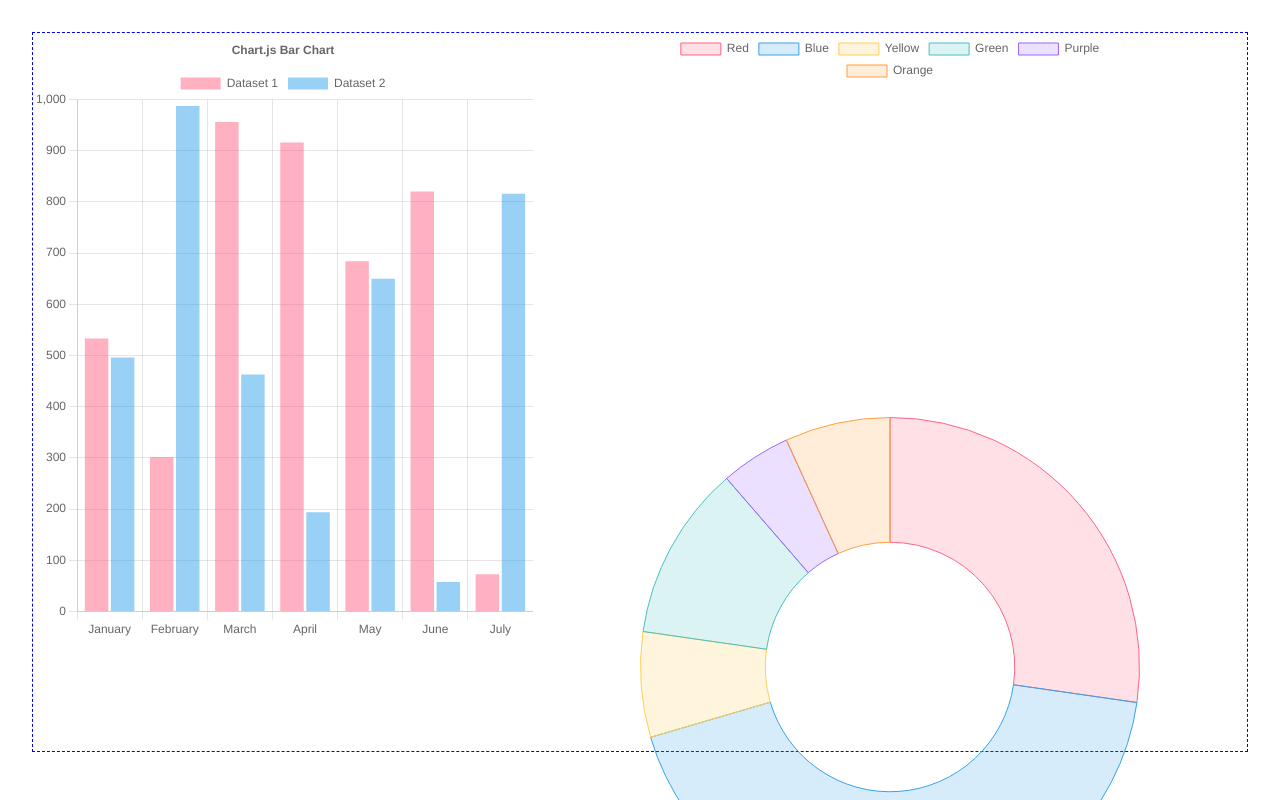
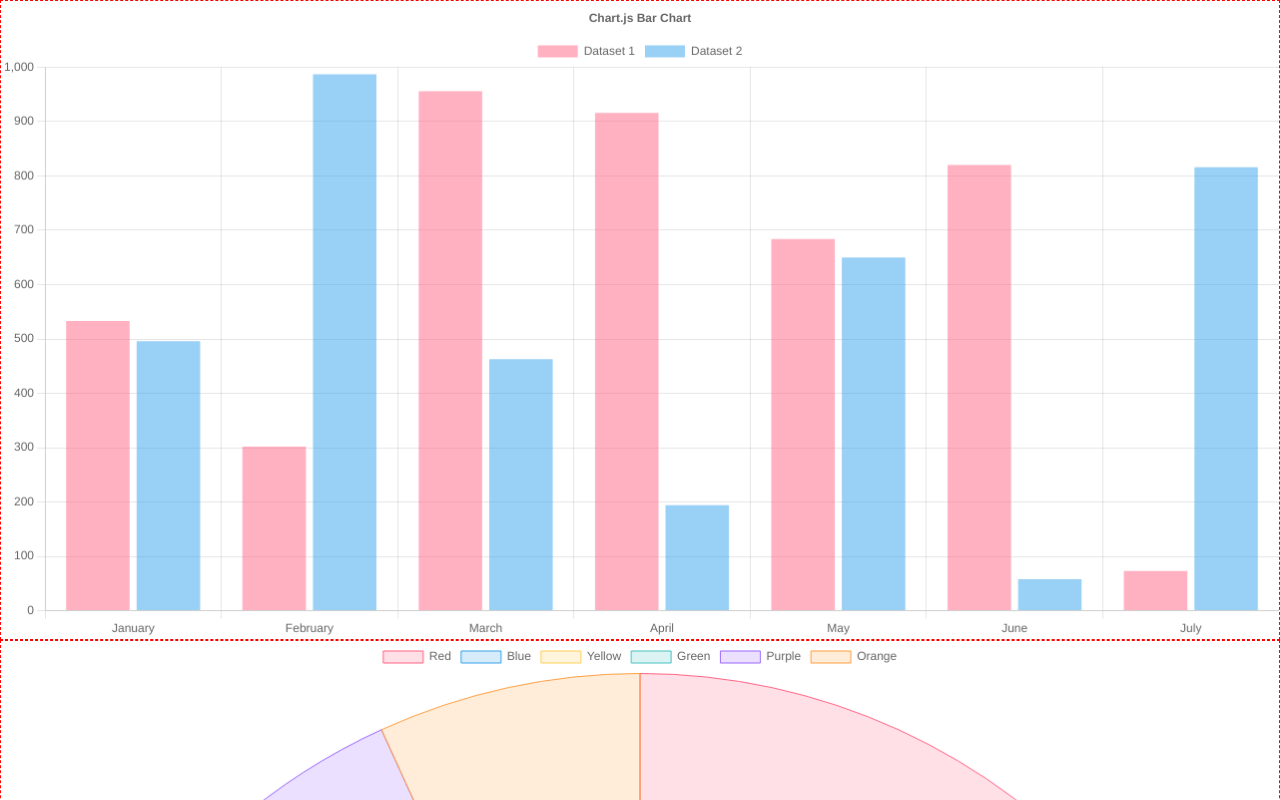
Before and after one commit to cesartheroman/install-frontend, a Next.js app: page /landing in a window 1280 px wide. Shown: the top 800 px of the page. Built offline with nearby package versions, Linux system fonts and the light colour scheme.

Commit message:
style: added additional landingWrapper styles

```diff
--- a/src/app/globals.css
+++ b/src/app/globals.css
@@ -70,20 +70,9 @@ h6 {
   isolation: isolate;
 }
 
-.parent {
-  height: 90vh;
+.wrapper {
   margin: 2rem;
-
-  border: 1px dashed blue;
-}
-
-.wrapper {
-  display: grid;
-  grid-template-columns: 2fr 2fr;
-  height: 90vh;
-  margin: 2rem;
-
-  border: 1px dashed blue;
+  border: 1px dashed purple;
 }
 
 .box {
@@ -92,10 +81,16 @@ h6 {
 }
 
 .chart {
-  max-width: 500px;
+  border: 1px dashed red;
+  width: 950px;
 }
 
-.landing-wrapper {
+.landingWrapper {
   display: grid;
-  grid-template-columns: 1fr 1fr;
+  grid-template-columns: 1fr 2fr;
+  grid-template-rows: 2fr 2fr;
+  margin: 1rem;
+  max-height: 90vh;
+
+  border: 1px dashed green;
 }
```
